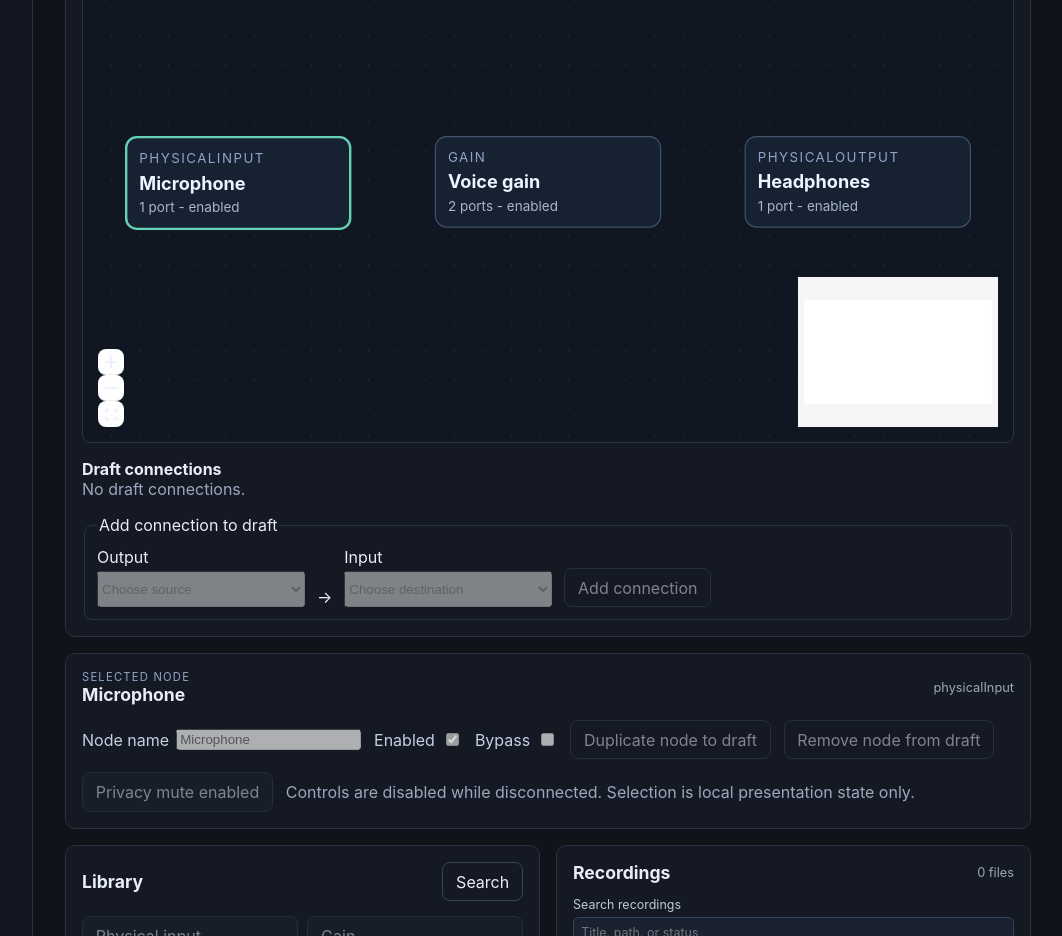
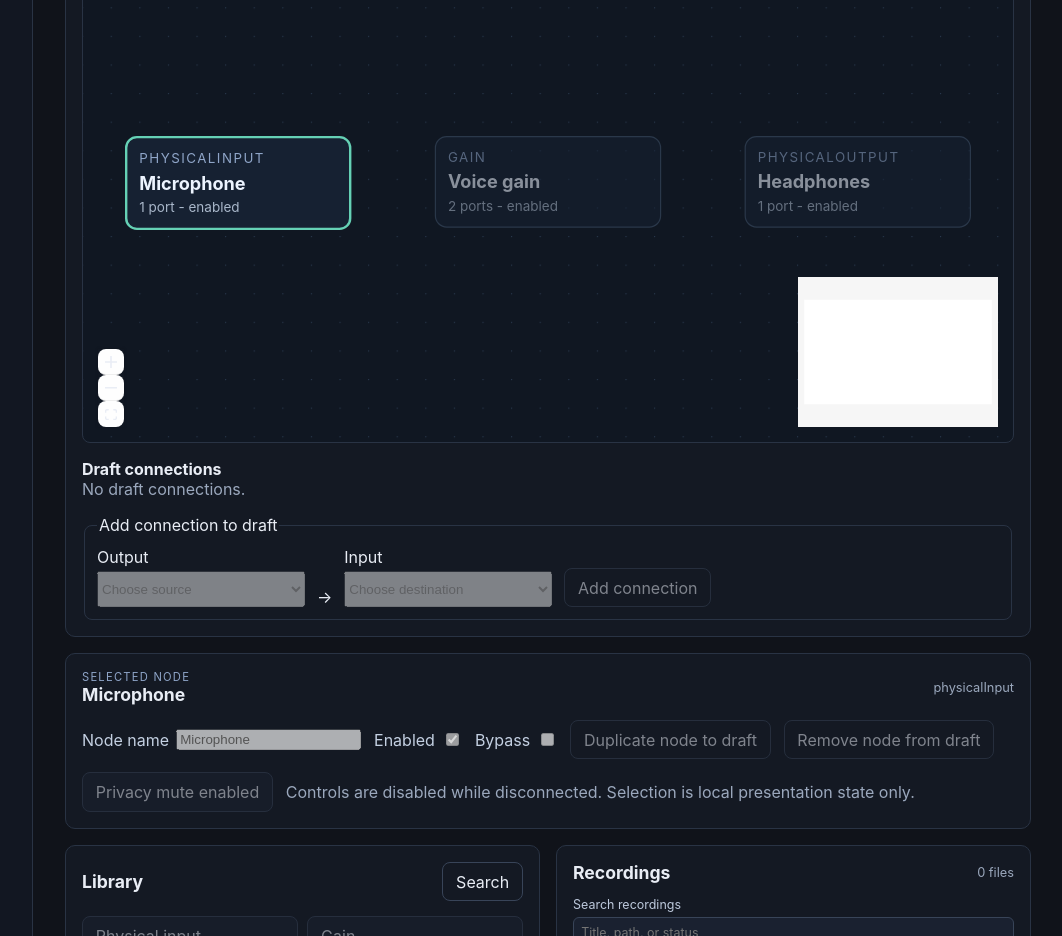
Before and after one commit to MrDesjardins/audiorouter, a React (Vite) app in the folder ui/: page / in a window 1280 px wide. Shown: the part 920-1856 px from the top of the page, without its empty margins (217-1279 px from the left). Built offline with nearby package versions, Linux system fonts and the light colour scheme.

Commit message:
Highlight connected graph paths

```diff
--- a/ui/src/SessionFlowCanvas.tsx
+++ b/ui/src/SessionFlowCanvas.tsx
@@ -10,6 +10,7 @@ import "@xyflow/react/dist/style.css";
 import { useEffect, useState } from "react";
 import type { Session } from "@audiorouter/contracts";
 import { clearLayout, readLayout, writeLayout, type LayoutPositions } from "./layout";
+import { relatedNodeIds } from "./graphView";
 
 type SessionFlowCanvasProps = {
   session: Session;
@@ -29,6 +30,7 @@ export function SessionFlowCanvas({ session, selectedNodeId, onSelect }: Session
   const layoutKey = `audiorouter.ui.layout.${session.id}`;
   const [positions, setPositions] = useState<LayoutPositions>(() => readLayout(typeof window === "undefined" ? null : window.localStorage, layoutKey));
   useEffect(() => { setPositions(readLayout(typeof window === "undefined" ? null : window.localStorage, layoutKey)); }, [layoutKey]);
+  const highlightedNodeIds = relatedNodeIds(session, selectedNodeId);
   const nodes: FlowNode[] = session.nodes.map((node, index) => ({
     id: node.id,
     position: positions[node.id] ?? positionFor(index),
@@ -49,6 +51,7 @@ export function SessionFlowCanvas({ session, selectedNodeId, onSelect }: Session
       background: "var(--panel, #162132)",
       color: "var(--text, #edf4ff)",
       minWidth: 190,
+      opacity: highlightedNodeIds.has(node.id) ? 1 : 0.55,
     },
   }));
 
@@ -58,7 +61,7 @@ export function SessionFlowCanvas({ session, selectedNodeId, onSelect }: Session
     target: edge.destinationNode,
     label: `${edge.sourcePort} → ${edge.destinationPort}`,
     animated: false,
-    style: { stroke: edge.enabled ? "#65d1b5" : "#667085", strokeWidth: edge.enabled ? 2 : 1 },
+    style: { stroke: edge.enabled && highlightedNodeIds.has(edge.sourceNode) && highlightedNodeIds.has(edge.destinationNode) ? "#65d1b5" : "#667085", strokeWidth: edge.enabled && highlightedNodeIds.has(edge.sourceNode) && highlightedNodeIds.has(edge.destinationNode) ? 3 : 1, opacity: !highlightedNodeIds.has(edge.sourceNode) || !highlightedNodeIds.has(edge.destinationNode) ? 0.45 : 1 },
   }));
 
   return (
--- /dev/null
+++ b/ui/src/graphView.ts
@@ -0,0 +1,26 @@
+import type { Session } from "@audiorouter/contracts";
+
+/** Returns the enabled upstream/downstream component for presentation highlighting. */
+export function relatedNodeIds(session: Session, selectedNodeId: string): Set<string> {
+  const neighbors = new Map<string, Set<string>>();
+  for (const node of session.nodes) neighbors.set(node.id, new Set());
+  for (const edge of session.edges) {
+    if (!edge.enabled) continue;
+    neighbors.get(edge.sourceNode)?.add(edge.destinationNode);
+    neighbors.get(edge.destinationNode)?.add(edge.sourceNode);
+  }
+  const result = new Set<string>();
+  if (!neighbors.has(selectedNodeId)) return result;
+  const queue = [selectedNodeId];
+  result.add(selectedNodeId);
+  while (queue.length > 0) {
+    const current = queue.shift();
+    if (!current) continue;
+    for (const neighbor of neighbors.get(current) ?? []) {
+      if (result.has(neighbor)) continue;
+      result.add(neighbor);
+      queue.push(neighbor);
+    }
+  }
+  return result;
+}
```
Also changed, not shown: 3 other files (tests, documents, lock files or other folders).
